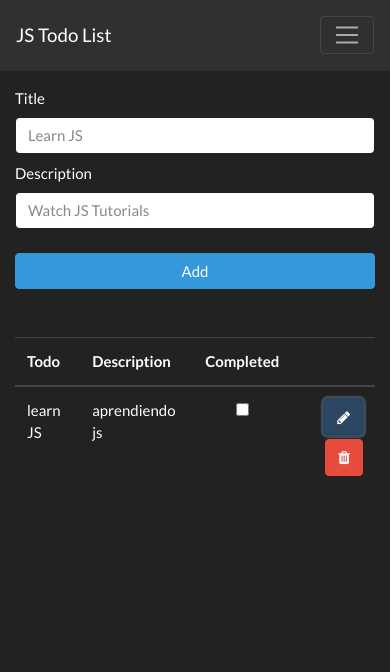
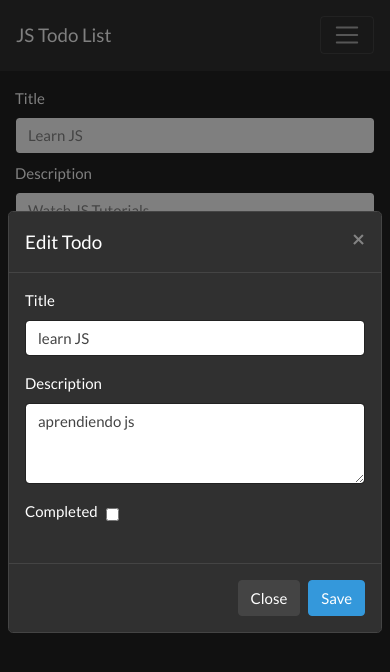
Before and after one commit to luisCastillo77278/todosJs, a plain HTML site: page index.html in a window 390 px wide. Both pictures are taken after a click on the button 343 px from the left and 416 px from the top of the page. Drawn offline with nearby package versions, Linux system fonts and the light colour scheme.

Commit message:
añadiendo nuevas funcionalidades

```diff
--- a/index.html
+++ b/index.html
@@ -29,7 +29,7 @@
                   </a>
                 </li>
             </ul>
-            <!-- <form class="form-inline my-2 my-lg-0" id="filters">
+            <form class="form-inline my-2 my-lg-0" id="filters">
                 <label class="font-weight-bold text-info mr-3">Filters</label>
                 <input type="radio" name="type" value="all" class="mx-1">
                 <label for="male" class="mb-0">All</label>
@@ -38,17 +38,11 @@
                 <input type="radio" name="type" value="uncompleted" class="mx-1">
                 <label for="other" class="mr-2 mb-0">Uncompleted</label>
 
-        <input
-          class="form-control mr-sm-2"
-          type="search"
-          name="words"
-          placeholder="Words"
-          aria-label="Search"
-        >
+                <input class="form-control mr-sm-2" type="search" name="words" placeholder="Words" aria-label="Search">
                 <button class="btn btn-outline-info my-2 my-sm-0" type="submit" id="search">
                   Search
                 </button>
-      </form> -->
+            </form>
         </div>
     </nav>
 
--- a/js/components/modal.js
+++ b/js/components/modal.js
@@ -0,0 +1,39 @@
+import Alert from './alert.js';
+
+export default class Modal {
+
+    constructor() {
+        this.title = document.getElementById('modal-title');
+        this.description = document.getElementById('modal-description');
+        this.btn = document.getElementById('modal-btn');
+        this.completed = document.getElementById('modal-completed');
+        this.id = null;
+        this.alert = new Alert('modal-alert');
+    }
+
+    setValues(todo) {
+        this.title.value = todo.titulo;
+        this.description.value = todo.desc;
+        this.completed.checked = todo.completed;
+        this.id = todo.id;
+    }
+
+    onClick(callback) {
+        this.btn.onclick = () => {
+            if (!this.title.value || !this.description.value) {
+                console.log('error');
+                this.alert.show('ERROR LOS VALORES NO DEBEN IR VACIOS');
+                return;
+            }
+
+            $('#modal').modal('toggle');
+            this.alert.hide();
+            callback(this.id, {
+                titulo: this.title.value,
+                desc: this.description.value,
+                completed: this.completed.checked
+            });
+
+        }
+    }
+}
--- a/js/model.js
+++ b/js/model.js
@@ -22,7 +22,7 @@ export default class Model {
     }
 
     getTodos() {
-        return this.todos;
+        return this.todos.map((todo) => ({...todo }));
     }
 
     save() {
@@ -58,4 +58,13 @@ export default class Model {
         this.save();
         return {...todo };
     }
+
+    editTodo(id, values) {
+        // console.log(id);
+        // console.log(values);
+
+        const index = this.todos.findIndex((todo) => todo.id === id);
+        Object.assign(this.todos[index], values);
+        this.save();
+    }
 }
--- a/js/view.js
+++ b/js/view.js
@@ -1,11 +1,15 @@
 import AddTodo from './components/add-todo.js';
+import Modal from './components/modal.js';
 
 export default class View {
     constructor() {
         this.model = null;
         this.table = document.querySelector('#table');
         this.addTodoForm = new AddTodo();
+        this.modal = new Modal();
+
         this.addTodoForm.onClick((titulo, desc) => this.addTodo(titulo, desc));
+        this.modal.onClick((id, values) => this.editTodo(id, values));
 
 
     }
@@ -17,6 +21,16 @@ export default class View {
     addTodo(titulo, desc) {
         const todo = this.model.addTodo(titulo, desc);
         this.createRow(todo);
+    }
+
+    editTodo(id, values) {
+        // console.log(id);
+        // console.log(values);
+        this.model.editTodo(id, values);
+        const row = document.getElementById(id);
+        row.children[0].innerText = values.titulo;
+        row.children[1].innerText = values.desc;
+        row.children[2].children[0].checked = values.completed;
     }
 
     removeTodo(id) {
@@ -41,9 +55,6 @@ export default class View {
             <td class="text-center">
             </td>
             <td class="text-right">
-                <button class="btn btn-primary mb-1">
-                    <i class="fa fa-pencil"></i>
-                </button>
             </td>
         `;
 
@@ -53,12 +64,26 @@ export default class View {
         checkbox.addEventListener('click', () => this.toggleCompleted(todo.id));
         row.children[2].append(checkbox);
 
+        const editBtn = document.createElement('button');
+        editBtn.classList.add('btn', 'btn-primary', 'mb-1');
+        editBtn.innerHTML = `<i class="fa fa-pencil"></i>`;
+        editBtn.setAttribute('data-toggle', 'modal');
+        editBtn.setAttribute('data-target', '#modal');
+        editBtn.addEventListener('click', () => {
+            this.modal.setValues({
+                id: todo.id,
+                titulo: row.children[0].innerText,
+                desc: row.children[1].innerText,
+                completed: row.children[2].children[0].checked
+            });
+            console.log('editar btn');
+        });
+        row.children[3].append(editBtn);
+
         const removeBtn = document.createElement('button');
         removeBtn.classList.add('btn', 'btn-danger', 'mb-1', 'ml-1');
         removeBtn.innerHTML = `<i class="fa fa-trash"></i>`;
-        removeBtn.addEventListener('click', () => {
-            this.removeTodo(todo.id);
-        });
+        removeBtn.addEventListener('click', () => this.removeTodo(todo.id));
         row.children[3].append(removeBtn);
     }
 
```
Lines whose indentation alone changed are shown as unchanged.
